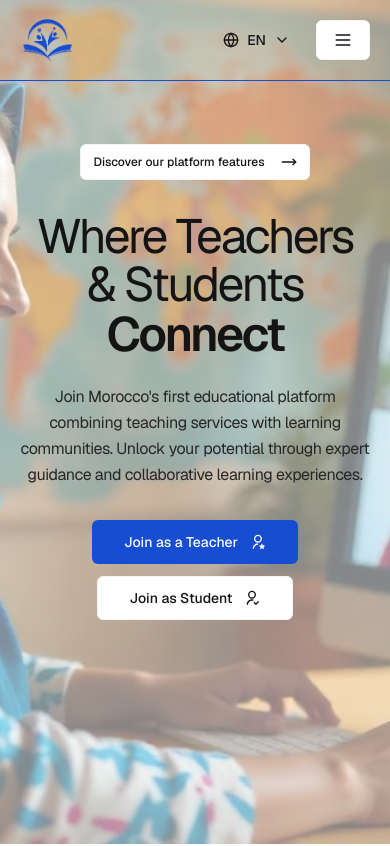
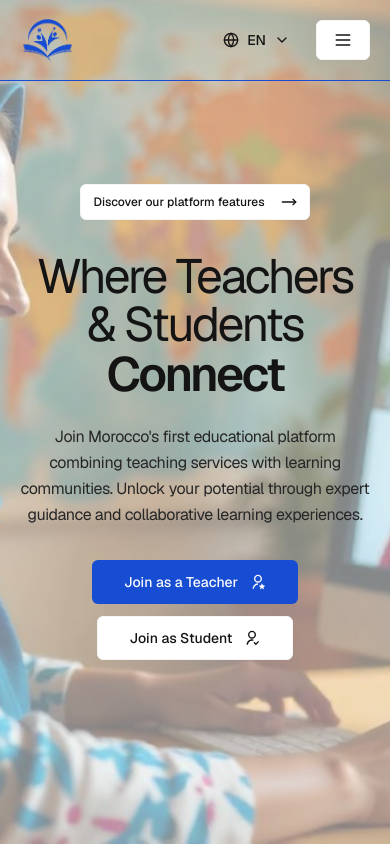
Before and after one commit to agyweb/skooly-skool, a Next.js app: page /en in a window 390 px wide. Shown: the top 846 px of the page. Built offline with nearby package versions, Linux system fonts and the light colour scheme.

Commit message:
feat: update hero height responsively
upd hero height responsively to be 100% of the viewport and upd .hero-page padding top to be 220px

```diff
--- a/src/app/[locale]/globals.css
+++ b/src/app/[locale]/globals.css
@@ -95,6 +95,6 @@ html.lenis {
 
 @media screen and (max-width: 380px) and (max-height: 670px) {
   .hero-page {
-    @apply pt-[270px];
+    @apply pt-[220px];
   }
 }
--- a/src/components/sections/hero.tsx
+++ b/src/components/sections/hero.tsx
@@ -34,16 +34,13 @@ export const Hero = () => {
   }, [titleNumber, titles]);
 
   return (
-      <div className="relative overflow-hidden w-full hero-height">
+    <div className="relative overflow-hidden w-full hero-height">
       <div className="absolute inset-0 -z-10">
         <Image className="object-cover" src={"/hero-bg.png"} fill alt="" />
         <div className="absolute inset-0 bg-white/50"></div>
       </div>
 
-      <div
-        className="container mx-auto flex justify-center items-center"
-        style={{ height: "calc(100% - 80px)" }}
-      >
+      <div className="container mx-auto flex justify-center items-center h-full">
         <div className="hero-page flex gap-8 py-40 items-center justify-center flex-col md:px-0 px-5">
           <div className="relative overflow-hidden">
             <Link href="#features" className="navLink">
```
